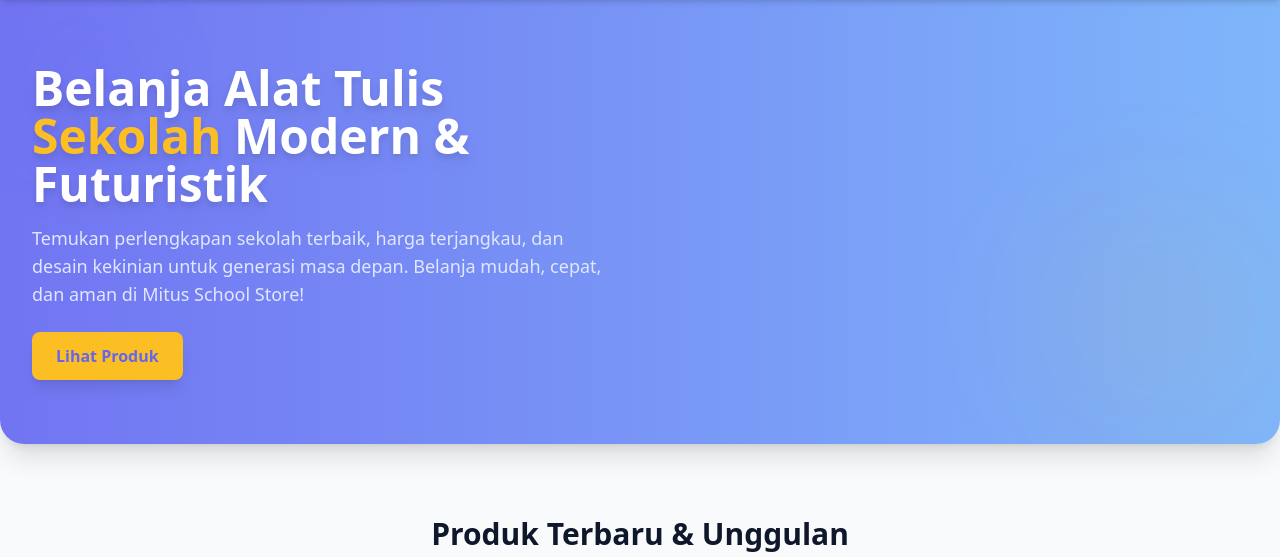
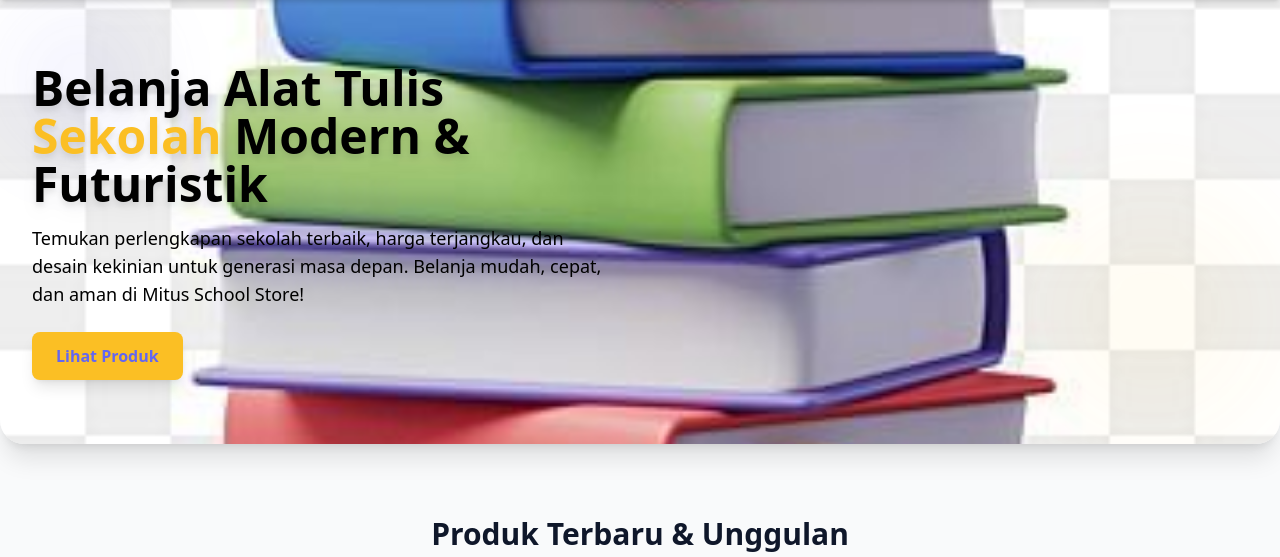
Before and after one commit to Wanawan-bismillahsemangat/Mitus_stasionery, a PHP site: page /Mitus_Web_proyek/ in a window 1280 px wide. Shown: the part 64-621 px from the top of the page. Run offline with PHP 8.4, Linux system fonts and the light colour scheme; data comes from the database, SQL or seed files in the repository; some libraries are stand-ins or nearby versions.

Commit message:
push-push-push

```diff
--- a/views/home.php
+++ b/views/home.php
@@ -41,10 +41,10 @@
   <script>setTimeout(()=>{const n=document.getElementById('notifStok');if(n)n.remove();},4000);</script>
 <?php endif; ?>
     <!-- Hero Section -->
-    <section class="relative flex flex-col md:flex-row items-center justify-between gap-10 px-8 py-16 bg-gradient-to-r from-primary/90 to-secondary/80 rounded-b-3xl shadow-xl mb-10 overflow-hidden">
+    <section class="relative flex flex-col md:flex-row items-center justify-between gap-10 px-8 py-16 rounded-b-3xl shadow-xl mb-10 overflow-hidden" style="background: url('assets/img/1751274028_Buku.jpeg') center/cover no-repeat;">
       <div class="max-w-xl z-10">
-        <h1 class="text-4xl md:text-5xl font-extrabold text-white mb-4 leading-tight drop-shadow-lg">Belanja Alat Tulis <span class="text-accent">Sekolah</span> Modern & Futuristik</h1>
-        <p class="text-lg text-indigo-100 mb-6">Temukan perlengkapan sekolah terbaik, harga terjangkau, dan desain kekinian untuk generasi masa depan. Belanja mudah, cepat, dan aman di Mitus School Store!</p>
+        <h1 class="text-4xl md:text-5xl font-extrabold text-black mb-4 leading-tight drop-shadow-lg">Belanja Alat Tulis <span class="text-accent">Sekolah</span> Modern & Futuristik</h1>
+        <p class="text-lg text-black-900 mb-6">Temukan perlengkapan sekolah terbaik, harga terjangkau, dan desain kekinian untuk generasi masa depan. Belanja mudah, cepat, dan aman di Mitus School Store!</p>
         <a href="#produk" class="inline-block bg-accent hover:bg-yellow-400 text-primary font-bold px-6 py-3 rounded-lg shadow-lg transition">Lihat Produk</a>
       </div>
       <div class="absolute right-0 bottom-0 w-64 h-64 bg-accent/10 rounded-full blur-3xl opacity-60"></div>
```
